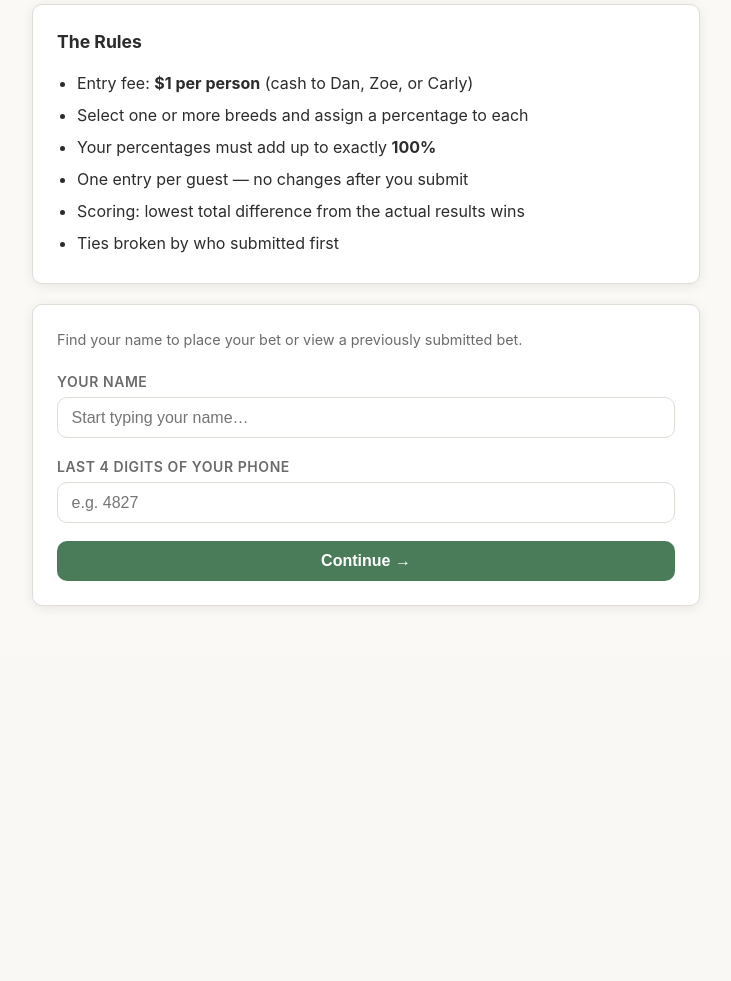
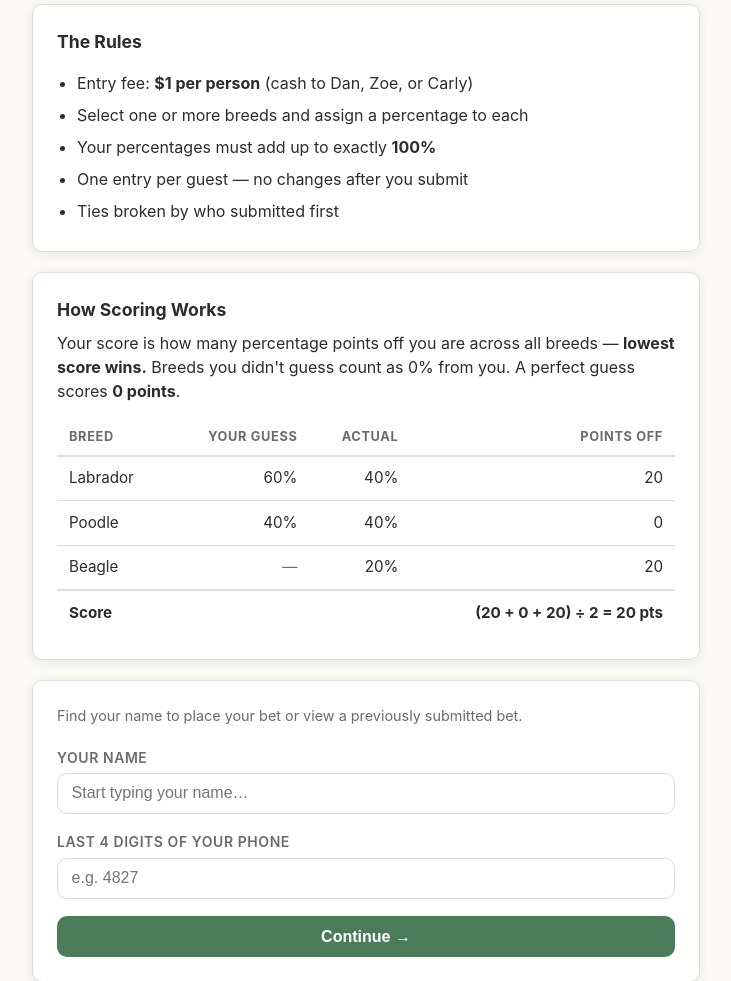
Before and after one commit to Ductapemaster/sparky-dog-bet, a Flask app: page /bet in a window 1280 px wide. Shown: the part 143-1124 px from the top of the page, without its empty margins (274-1005 px from the left). Before the commit the page ends 749 px from the top, so only its background shows below. Run offline with Flask 3, Linux system fonts and the light colour scheme; data comes from the database, SQL or seed files in the repository; data that the repository does not hold is empty.

Commit message:
Clarify scoring rules with worked example; use 'Points Off' throughout
- Add dedicated 'How Scoring Works' card on bet page with example table
- Rename 'Score' column to 'Points Off' everywhere
- Add '0 is a perfect guess, lowest wins' language on leaderboard and
  inline under personal score on the bet page
- Remove scoring bullet from Rules card (now covered by dedicated card)

Co-Authored-By: Claude Sonnet 4.6 <noreply@anthropic.com>

```diff
--- a/app/templates/bet.html
+++ b/app/templates/bet.html
@@ -60,7 +60,7 @@
   </table>
   {% if score is not none %}
   <div style="margin-top:0.75rem; padding-top:0.5rem; border-top:1px solid var(--border); text-align:right; font-size:0.9rem;">
-    Your score: <strong>{{ score }} pts off</strong>
+    Your score: <strong>{{ score }} pts off</strong> — lower is better, 0 is perfect
   </div>
   {% endif %}
 </div>
@@ -71,7 +71,7 @@
   <h3 style="font-size:1rem; font-weight:700; margin-bottom:1rem;">🏆 Leaderboard</h3>
   <table>
     <thead>
-      <tr><th>#</th><th>Name</th><th style="text-align:right;">Score</th></tr>
+      <tr><th>#</th><th>Name</th><th style="text-align:right;">Points Off</th></tr>
     </thead>
     <tbody>
       {% for entry in leaderboard %}
@@ -84,7 +84,7 @@
     </tbody>
   </table>
   <p class="muted" style="font-size:0.8rem; margin-top:0.75rem;">
-    Score = points off from actual results. Lower is better. Ties broken by submission time.
+    Lowest points off wins. 0 is a perfect guess. Ties broken by submission time.
   </p>
 </div>
 {% endif %}
@@ -145,7 +145,7 @@
   </table>
   {% if score is not none %}
   <div style="margin-top:0.75rem; padding-top:0.5rem; border-top:1px solid var(--border); text-align:right; font-size:0.9rem;">
-    Your score: <strong>{{ score }} pts off</strong>
+    Your score: <strong>{{ score }} pts off</strong> — lower is better, 0 is perfect
   </div>
   {% endif %}
 </div>
@@ -156,7 +156,7 @@
   <h3 style="font-size:1rem; font-weight:700; margin-bottom:1rem;">🏆 Leaderboard</h3>
   <table>
     <thead>
-      <tr><th>#</th><th>Name</th><th style="text-align:right;">Score</th></tr>
+      <tr><th>#</th><th>Name</th><th style="text-align:right;">Points Off</th></tr>
     </thead>
     <tbody>
       {% for entry in leaderboard %}
@@ -169,7 +169,7 @@
     </tbody>
   </table>
   <p class="muted" style="font-size:0.8rem; margin-top:0.75rem;">
-    Score = points off from actual results. Lower is better.
+    Lowest points off wins. 0 is a perfect guess. Ties broken by submission time.
   </p>
 </div>
 {% endif %}
@@ -183,9 +183,35 @@
     <li>Select one or more breeds and assign a percentage to each</li>
     <li>Your percentages must add up to exactly <strong>100%</strong></li>
     <li>One entry per guest — no changes after you submit</li>
-    <li>Scoring: lowest total difference from the actual results wins</li>
     <li>Ties broken by who submitted first</li>
   </ul>
+</div>
+
+<div class="card" style="margin-bottom:1.25rem;">
+  <h3 style="font-size:1.1rem; font-weight:700; margin-bottom:0.5rem;">How Scoring Works</h3>
+  <p style="margin-bottom:1rem;">
+    Your score is how many percentage points off you are across all breeds — <strong>lowest score wins.</strong>
+    Breeds you didn't guess count as 0% from you. A perfect guess scores <strong>0 points</strong>.
+  </p>
+  <table style="font-size:0.9rem;">
+    <thead>
+      <tr>
+        <th>Breed</th>
+        <th style="text-align:right;">Your Guess</th>
+        <th style="text-align:right;">Actual</th>
+        <th style="text-align:right;">Points Off</th>
+      </tr>
+    </thead>
+    <tbody>
+      <tr><td>Labrador</td><td style="text-align:right;">60%</td><td style="text-align:right;">40%</td><td style="text-align:right;">20</td></tr>
+      <tr><td>Poodle</td><td style="text-align:right;">40%</td><td style="text-align:right;">40%</td><td style="text-align:right;">0</td></tr>
+      <tr><td>Beagle</td><td style="text-align:right; color:var(--muted);">—</td><td style="text-align:right;">20%</td><td style="text-align:right;">20</td></tr>
+      <tr style="font-weight:700; border-top: 2px solid var(--border);">
+        <td colspan="3">Score</td>
+        <td style="text-align:right;">(20 + 0 + 20) ÷ 2 = <strong>20 pts</strong></td>
+      </tr>
+    </tbody>
+  </table>
 </div>
 
 {% if show_form %}
--- a/app/templates/leaderboard.html
+++ b/app/templates/leaderboard.html
@@ -11,13 +11,13 @@
 </div>
 {% else %}
 <div class="card">
-  <p class="muted" style="font-size:0.85rem; margin-bottom:1rem;">Tap any row to see that person's full guess breakdown.</p>
+  <p class="muted" style="font-size:0.85rem; margin-bottom:1rem;">Lowest points off wins — 0 is a perfect guess. Tap any row to see that person's full breakdown.</p>
   <table>
     <thead>
       <tr>
         <th>#</th>
         <th>Name</th>
-        <th style="text-align:right;">Score</th>
+        <th style="text-align:right;">Points Off</th>
       </tr>
     </thead>
     <tbody>
@@ -65,7 +65,7 @@
     </tbody>
   </table>
   <p class="muted" style="font-size:0.8rem; margin-top:0.75rem;">
-    Score = points off from actual results. Lower is better. Ties broken by submission time.
+    Ties broken by submission time.
   </p>
 </div>
 {% endif %}
```
